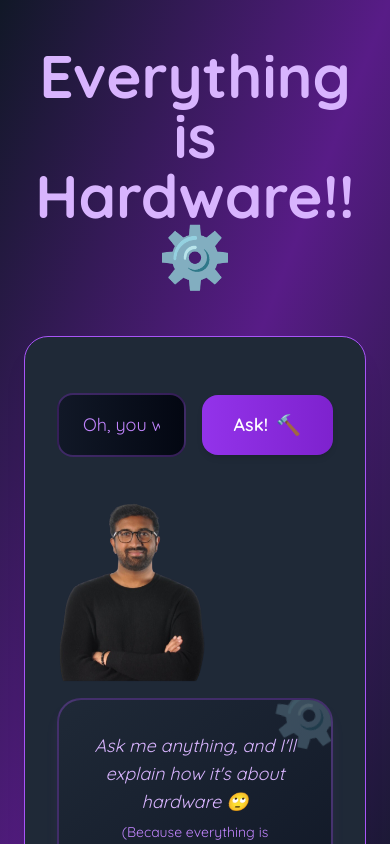
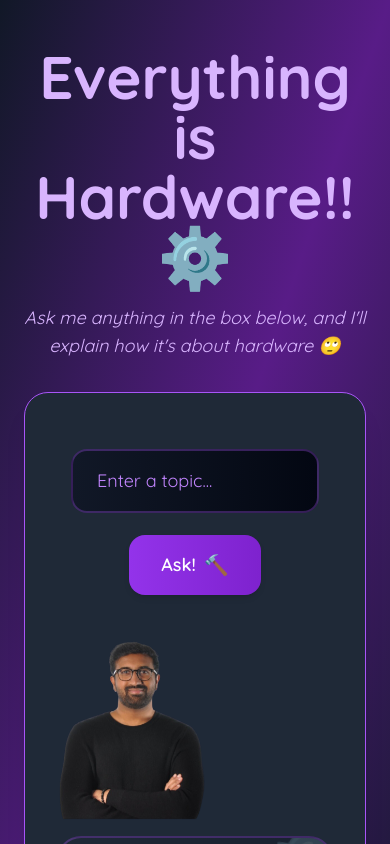
Before and after one commit to rverma6/everything-is-hardware, a React (Vite) app in the folder frontend/: page / in a window 390 px wide. Shown: the top 844 px of the page. Built offline with nearby package versions, Linux system fonts and the light colour scheme.

Commit message:
mobile settings updated

```diff
--- a/frontend/src/App.tsx
+++ b/frontend/src/App.tsx
@@ -61,9 +61,12 @@ function App() {
   return (
     <div className="min-h-screen bg-gradient-to-br from-gray-900 via-purple-900 to-gray-900 py-12 font-quicksand">
       <div className="max-w-6xl mx-auto px-6">
-        <h1 className="text-6xl font-bold text-center text-purple-300 mb-12 animate-bounce-slow hover:scale-105 transition-transform duration-300">
+        <h1 className="text-6xl font-bold text-center text-purple-300 mb-4 animate-bounce-slow hover:scale-105 transition-transform duration-300">
           Everything is Hardware!! ⚙️
         </h1>
+        <p className="text-center text-purple-300 italic text-lg font-quicksand mb-8 block md:hidden">
+          Ask me anything in the box below, and I'll explain how it's about hardware 🙄
+        </p>
         <div className="bg-gray-800 rounded-3xl shadow-xl p-8 border border-purple-500 hover:shadow-2xl hover:shadow-purple-500/20 transition-all duration-300">
           <InputForm
             onSubmit={handleSubmit}
--- a/frontend/src/components/InputForm.tsx
+++ b/frontend/src/components/InputForm.tsx
@@ -1,4 +1,4 @@
-import React from 'react';
+import React, { useEffect } from 'react';
 
 interface InputFormProps {
   onSubmit: (topic: string) => void;
@@ -13,21 +13,32 @@ const InputForm: React.FC<InputFormProps> = ({ onSubmit, value, onChange }) => {
     onSubmit(value);
   };
 
+  useEffect(() => {
+    const inputElement = document.querySelector('textarea');
+    if (window.innerWidth <= 600 && inputElement) {
+      inputElement.setAttribute('placeholder', 'Enter a topic...');
+    }
+  }, []);
+
   return (
     <form onSubmit={handleSubmit} className="my-6">
-      <div className="flex gap-4 items-center">
+      <div className="flex flex-col sm:flex-row gap-4 items-center">
         <div className="flex-1 relative group">
-          <input
-            type="text"
+          <textarea
             value={value}
-            onChange={(e) => onChange(e.target.value)}
+            onChange={(e) => {
+              onChange(e.target.value);
+              e.target.style.height = 'auto';
+              e.target.style.height = `${e.target.scrollHeight}px`;
+            }}
             placeholder="Oh, you want to learn about REAL hardware? Go ahead, ask... 🙄"
             className="w-full px-6 py-4 text-lg border-2 border-purple-500/30 rounded-2xl
                      focus:outline-none focus:ring-2 focus:ring-purple-500 focus:border-transparent
                      bg-gradient-to-r from-gray-900 to-gray-950
                      text-purple-100 placeholder-purple-400
                      transition-all duration-300 font-quicksand
-                     hover:shadow-lg hover:shadow-purple-500/20"
+                     hover:shadow-lg hover:shadow-purple-500/20 resize-none"
+            rows={1}
           />
           <div className="absolute right-4 top-1/2 -translate-y-1/2 text-2xl animate-float hidden group-hover:block">
             ⚙️
--- a/frontend/src/index.css
+++ b/frontend/src/index.css
@@ -9,6 +9,28 @@
 
 @media (max-width: 600px) {
   .input-box {
-    @apply text-base p-2;
+    @apply w-full text-base p-2;
+  }
+  input {
+    width: calc(100% - 32px);
+  }
+  input::placeholder {
+    content: "Ask me now...";
   }
 }
+
+input {
+  width: 100%;
+  padding: 12px 16px;
+  font-size: 16px;
+  border: 2px solid #6b46c1; /* Purple border */
+  border-radius: 8px;
+  background-color: #1a202c; /* Darker background */
+  color: #e2e8f0; /* Light text color */
+  transition: box-shadow 0.3s ease;
+}
+
+input:focus {
+  outline: none;
+  box-shadow: 0 0 10px #6b46c1; /* Purple glow */
+}
```
